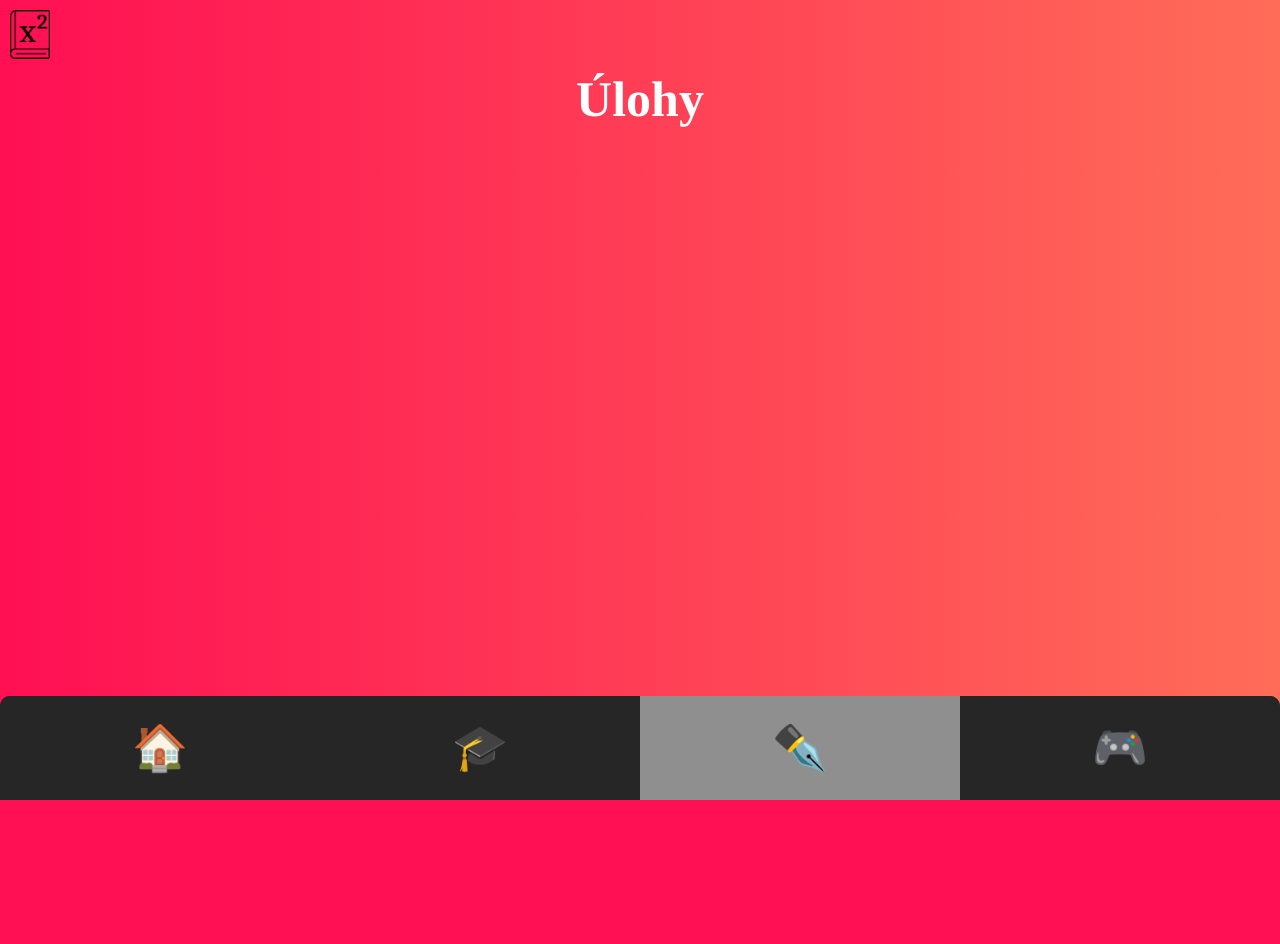
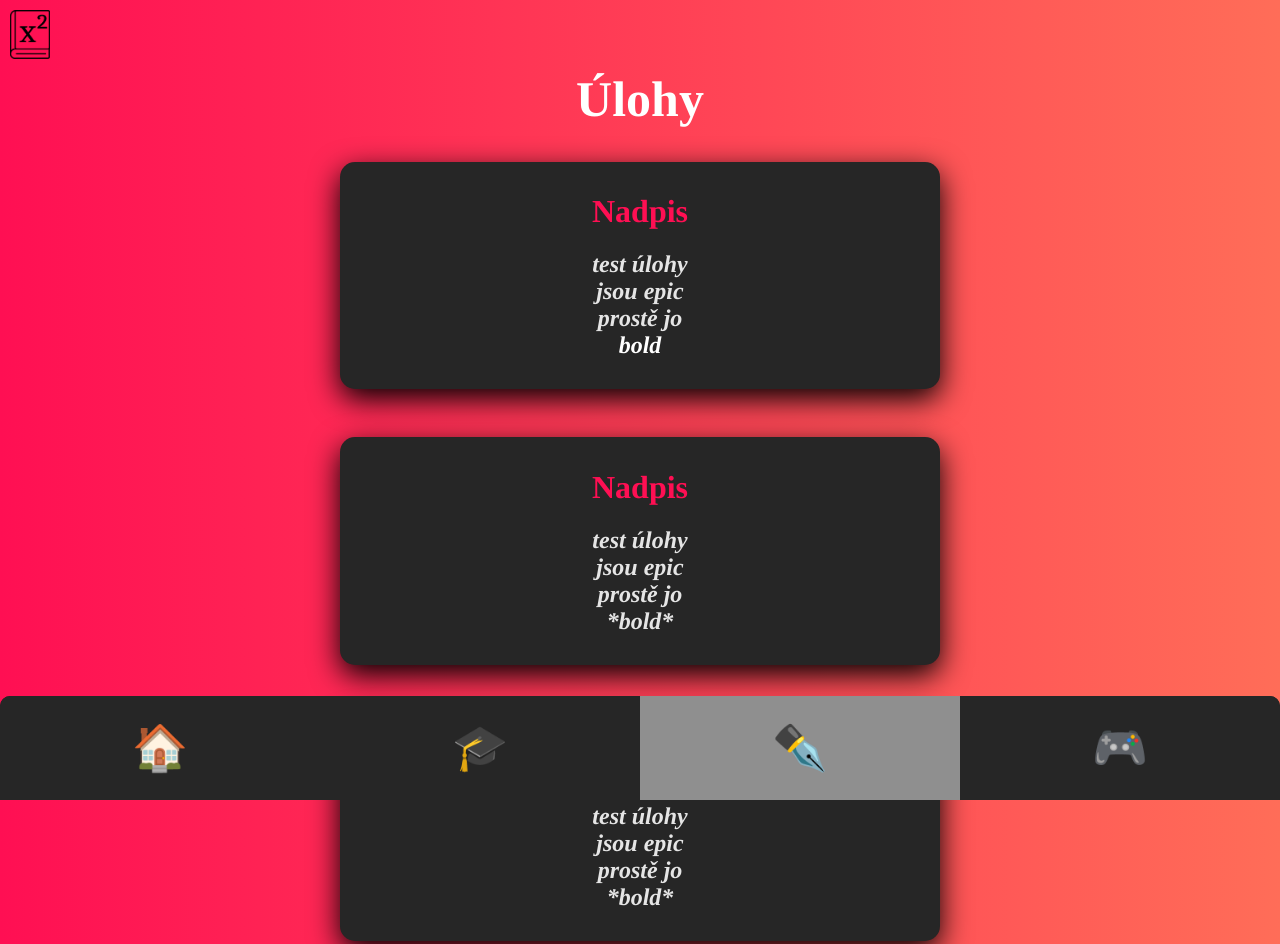
Before and after one commit to tadovo-doucko/apka, a plain HTML site: page ulohy.html in a window 1280 px wide. Shown: the top 944 px of the page. Before the commit the page ends 800 px from the top, so only its background shows below. Drawn offline with Linux system fonts and the light colour scheme.

Commit message:
new ulohy.html parser

```diff
--- a/ulohy.html
+++ b/ulohy.html
@@ -14,20 +14,40 @@
     <script src="scripts/lista.js"></script>
     <script>
       add_lista("ulohy")
+      ULOHY_URL = 'https://raw.githubusercontent.com/tadovo-doucko/apka/main/ulohy.txt'
 
-      function download_ulohy(){
-        //ULOHY_URL = 'https://firebasestorage.googleapis.com/v0/b/tadovo-doucko.appspot.com/o/ulohy.txt?alt=media&token=724841f0-8c54-43c9-a9c4-eba1333023a3'
-        ULOHY_URL = 'ulohy.txt'
+      function download_ulohy(url){
 
         var xhttp = new XMLHttpRequest();
         xhttp.onreadystatechange = function() {
           if (this.readyState == 4 && this.status == 200) {
-            console.log(this.responseText);
+            parse_ulohy(this.responseText);
           }
         };
-        xhttp.open("GET", ULOHY_URL, true);
+        xhttp.open("GET", url, true);
         xhttp.send();
       }
+
+      function parse_ulohy(ulohy_string){
+        console.log(ulohy_string)
+        ulohy = ulohy_string.split(";|");
+        ulohy.shift();
+        for(i=0; i < ulohy.length; i++){
+          lines = ulohy[i].split("\n")
+          description = ""
+          for(x = 2; x < lines.length; x++){
+            description += format_string_effects(lines[x]) + ((x >= lines.length - 1) ? "" : "<br>");
+          }
+          document.getElementById("main").innerHTML += '<div class="box-link"><h1>'+ lines[1] +'</h1><h2>'+ description +'</h2></div><br>';
+          console.log(description)
+        }
+        console.log(ulohy);
+      }
+
+      function format_string_effects(str){
+        return str.replace("<b>", "<span style='font-weight: 3000;'>").replace("</b>", "</span>")
+      }
+      download_ulohy(ULOHY_URL)
     </script>
   </body>
 </html>
```
